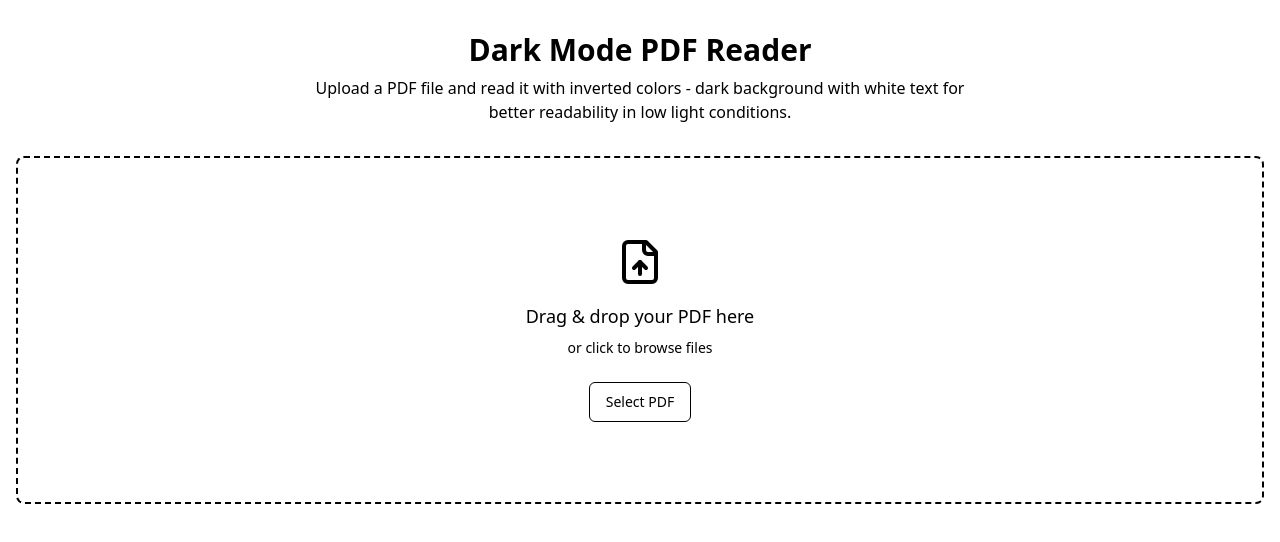
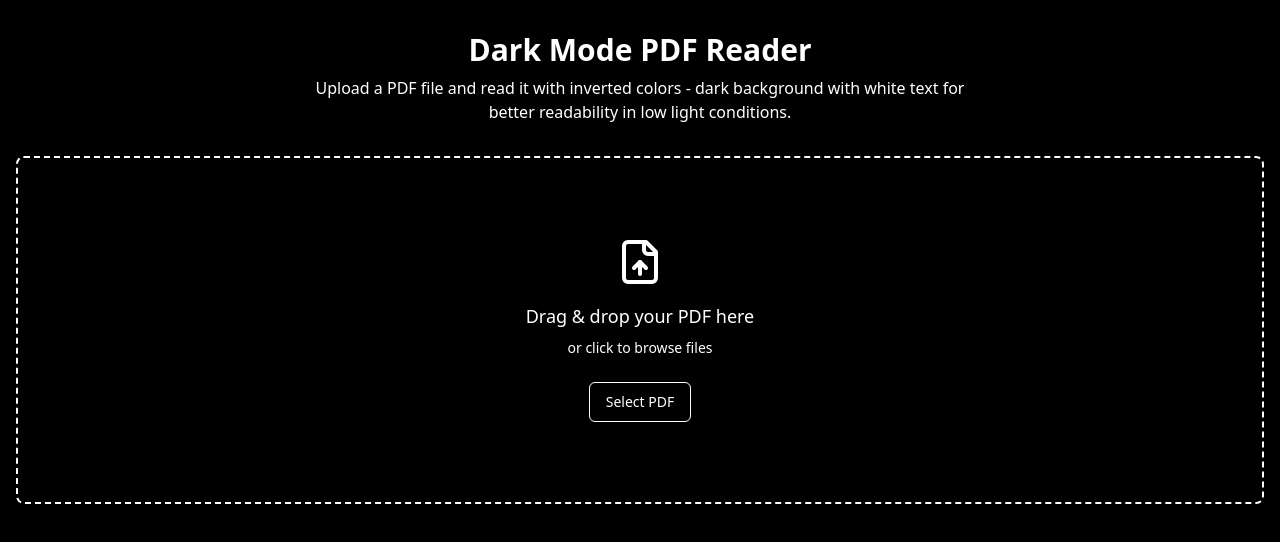
Before and after one commit to devsargam/dark-reader-pdf, a Next.js app: page / in a window 1280 px wide. Shown: the top 542 px of the page. Built offline with nearby package versions, Linux system fonts and the light colour scheme.

Commit message:
feat!: finally dark baby

```diff
--- a/src/app/globals.css
+++ b/src/app/globals.css
@@ -2,34 +2,11 @@
 
 @layer theme {
   :root {
-    --background: 0 0% 100%;
-    --foreground: 240 10% 3.9%;
-    --card: 0 0% 100%;
-    --card-foreground: 240 10% 3.9%;
-    --popover: 0 0% 100%;
-    --popover-foreground: 240 10% 3.9%;
-    --primary: 221.2 83.2% 53.3%;
-    --primary-foreground: 210 40% 98%;
-    --secondary: 210 40% 96.1%;
-    --secondary-foreground: 222.2 47.4% 11.2%;
-    --muted: 210 40% 96.1%;
-    --muted-foreground: 215.4 16.3% 46.9%;
-    --accent: 210 40% 96.1%;
-    --accent-foreground: 222.2 47.4% 11.2%;
-    --destructive: 0 84.2% 60.2%;
-    --destructive-foreground: 210 40% 98%;
-    --border: 214.3 31.8% 91.4%;
-    --input: 214.3 31.8% 91.4%;
-    --ring: 221.2 83.2% 53.3%;
-    --radius: 0.5rem;
-  }
-
-  .dark {
-    --background: 240 10% 3.9%;
+    --background: 0 0% 0%;
     --foreground: 0 0% 98%;
-    --card: 240 10% 3.9%;
+    --card: 0 0% 5%;
     --card-foreground: 0 0% 98%;
-    --popover: 240 10% 3.9%;
+    --popover: 0 0% 5%;
     --popover-foreground: 0 0% 98%;
     --primary: 217.2 91.2% 59.8%;
     --primary-foreground: 222.2 47.4% 11.2%;
@@ -44,6 +21,7 @@
     --border: 217.2 32.6% 17.5%;
     --input: 217.2 32.6% 17.5%;
     --ring: 224.3 76.3% 48%;
+    --radius: 0.5rem;
   }
 }
 
@@ -52,8 +30,8 @@
     border-color: oklch(var(--border));
   }
   body {
-    background-color: oklch(var(--background));
-    color: oklch(var(--foreground));
+    background-color: #000000;
+    color: #ffffff;
     font-feature-settings: "rlig" 1, "calt" 1;
   }
 }
@@ -61,7 +39,7 @@
 /* PDF Viewer Styles */
 .pdf-container {
   position: relative;
-  background-color: oklch(var(--card));
+  background-color: #111111;
   border-radius: var(--radius);
   overflow: hidden;
   box-shadow: 0 4px 6px -1px rgba(0, 0, 0, 0.1), 0 2px 4px -1px rgba(0, 0, 0, 0.06);
@@ -80,17 +58,17 @@
 }
 
 .pdf-container::-webkit-scrollbar-track {
-  background: oklch(var(--muted));
+  background: #333333;
   border-radius: 4px;
 }
 
 .pdf-container::-webkit-scrollbar-thumb {
-  background: color-mix(in oklch, oklch(var(--muted-foreground)) 50%, transparent);
+  background: rgba(255, 255, 255, 0.3);
   border-radius: 4px;
 }
 
 .pdf-container::-webkit-scrollbar-thumb:hover {
-  background: color-mix(in oklch, oklch(var(--muted-foreground)) 70%, transparent);
+  background: rgba(255, 255, 255, 0.5);
 }
 
 /* Zen Mode Styles */
--- a/src/app/layout.tsx
+++ b/src/app/layout.tsx
@@ -26,8 +26,8 @@
   maximumScale: 5,
   userScalable: true,
   themeColor: [
-    { media: "(prefers-color-scheme: light)", color: "#ffffff" },
-    { media: "(prefers-color-scheme: dark)", color: "#0a0a0a" },
+    { media: "(prefers-color-scheme: light)", color: "#000000" },
+    { media: "(prefers-color-scheme: dark)", color: "#000000" },
   ],
 };
 
@@ -39,7 +39,7 @@
   return (
     <html lang="en" suppressHydrationWarning>
       <body
-        className={`${geistSans.variable} ${geistMono.variable} antialiased min-h-screen bg-background text-foreground`}
+        className={`${geistSans.variable} ${geistMono.variable} antialiased min-h-screen`}
       >
         <main className="min-h-screen">{children}</main>
       </body>
--- a/src/app/page.tsx
+++ b/src/app/page.tsx
@@ -2,7 +2,7 @@
 
 export default function Home() {
   return (
-    <div className="min-h-screen bg-background">
+    <div className="min-h-screen bg-black">
       <PdfReader />
     </div>
   );
--- /dev/null
+++ b/src/components/DarkModeProvider.tsx
@@ -0,0 +1,16 @@
+"use client";
+
+import { useEffect } from "react";
+
+interface DarkModeProviderProps {
+  children: React.ReactNode;
+}
+
+export function DarkModeProvider({ children }: DarkModeProviderProps) {
+  // Force dark mode
+  useEffect(() => {
+    document.documentElement.classList.add("dark");
+  }, []);
+
+  return <>{children}</>;
+}
--- a/src/components/ui/button.tsx
+++ b/src/components/ui/button.tsx
@@ -11,10 +11,11 @@
         default: "bg-primary text-primary-foreground hover:bg-primary/90",
         destructive:
           "bg-destructive text-destructive-foreground hover:bg-destructive/90",
-        outline: "border border-input hover:text-accent-foreground",
+        outline:
+          "border border-input bg-background hover:bg-accent hover:text-accent-foreground",
         secondary:
           "bg-secondary text-secondary-foreground hover:bg-secondary/80",
-        ghost: "hover:text-accent-foreground",
+        ghost: "hover:bg-accent hover:text-accent-foreground",
         link: "text-primary underline-offset-4 hover:underline",
       },
       size: {
@@ -38,31 +39,13 @@
 }
 
 const Button = React.forwardRef<HTMLButtonElement, ButtonProps>(
-  ({ className, variant, size, asChild = false, style, ...props }, ref) => {
+  ({ className, variant, size, asChild = false, ...props }, ref) => {
     const Comp = asChild ? Slot : "button";
-
-    // Add background styles for variants that need it
-    const variantStyles = React.useMemo(() => {
-      if (variant === "outline") {
-        return {
-          backgroundColor: "hsl(var(--background))",
-          ...style,
-        };
-      }
-      if (variant === "ghost") {
-        return {
-          backgroundColor: "transparent",
-          ...style,
-        };
-      }
-      return style;
-    }, [variant, style]);
 
     return (
       <Comp
         className={cn(buttonVariants({ variant, size, className }))}
         ref={ref}
-        style={variantStyles}
         {...props}
       />
     );
--- a/src/components/ui/dialog.tsx
+++ b/src/components/ui/dialog.tsx
@@ -26,20 +26,15 @@
 const DialogContent = React.forwardRef<
   React.ElementRef<typeof DialogPrimitive.Content>,
   React.ComponentPropsWithoutRef<typeof DialogPrimitive.Content>
->(({ className, children, style, ...props }, ref) => (
+>(({ className, children, ...props }, ref) => (
   <DialogPortal>
     <DialogOverlay />
     <DialogPrimitive.Content
       ref={ref}
       className={cn(
-        "fixed left-[50%] top-[50%] z-50 grid w-full max-w-lg translate-x-[-50%] translate-y-[-50%] gap-4 border p-6 shadow-lg duration-200 data-[state=open]:animate-in data-[state=closed]:animate-out data-[state=closed]:fade-out-0 data-[state=open]:fade-in-0 data-[state=closed]:zoom-out-95 data-[state=open]:zoom-in-95 data-[state=closed]:slide-out-to-left-1/2 data-[state=closed]:slide-out-to-top-[48%] data-[state=open]:slide-in-from-left-1/2 data-[state=open]:slide-in-from-top-[48%] sm:rounded-lg",
+        "fixed left-[50%] top-[50%] z-50 grid w-full max-w-lg translate-x-[-50%] translate-y-[-50%] gap-4 border border-[oklch(var(--border))] bg-background p-6 shadow-lg duration-200 data-[state=open]:animate-in data-[state=closed]:animate-out data-[state=closed]:fade-out-0 data-[state=open]:fade-in-0 data-[state=closed]:zoom-out-95 data-[state=open]:zoom-in-95 data-[state=closed]:slide-out-to-left-1/2 data-[state=closed]:slide-out-to-top-[48%] data-[state=open]:slide-in-from-left-1/2 data-[state=open]:slide-in-from-top-[48%] sm:rounded-lg",
         className
       )}
-      style={{
-        backgroundColor: "hsl(var(--background))",
-        borderColor: "hsl(var(--border))",
-        ...style,
-      }}
       {...props}
     >
       {children}
@@ -87,7 +82,7 @@
   <DialogPrimitive.Title
     ref={ref}
     className={cn(
-      "text-lg font-semibold leading-none tracking-tight",
+      "text-lg font-semibold leading-none tracking-tight text-foreground",
       className
     )}
     {...props}
@@ -101,8 +96,7 @@
 >(({ className, ...props }, ref) => (
   <DialogPrimitive.Description
     ref={ref}
-    className={cn("text-sm", className)}
-    style={{ color: "hsl(var(--muted-foreground))" }}
+    className={cn("text-sm text-muted-foreground", className)}
     {...props}
   />
 ));
--- a/tailwind.config.mjs
+++ b/tailwind.config.mjs
@@ -12,8 +12,8 @@
         border: "oklch(var(--border))",
         input: "oklch(var(--input))",
         ring: "oklch(var(--ring))",
-        background: "oklch(var(--background))",
-        foreground: "oklch(var(--foreground))",
+        background: "#000000",
+        foreground: "#ffffff",
         primary: {
           DEFAULT: "oklch(var(--primary))",
           foreground: "oklch(var(--primary-foreground))",
@@ -27,20 +27,20 @@
           foreground: "oklch(var(--destructive-foreground))",
         },
         muted: {
-          DEFAULT: "oklch(var(--muted))",
-          foreground: "oklch(var(--muted-foreground))",
+          DEFAULT: "#333333",
+          foreground: "#999999",
         },
         accent: {
           DEFAULT: "oklch(var(--accent))",
           foreground: "oklch(var(--accent-foreground))",
         },
         card: {
-          DEFAULT: "oklch(var(--card))",
-          foreground: "oklch(var(--card-foreground))",
+          DEFAULT: "#111111",
+          foreground: "#ffffff",
         },
         popover: {
-          DEFAULT: "oklch(var(--popover))",
-          foreground: "oklch(var(--popover-foreground))",
+          DEFAULT: "#111111",
+          foreground: "#ffffff",
         },
       },
       borderRadius: {
```
